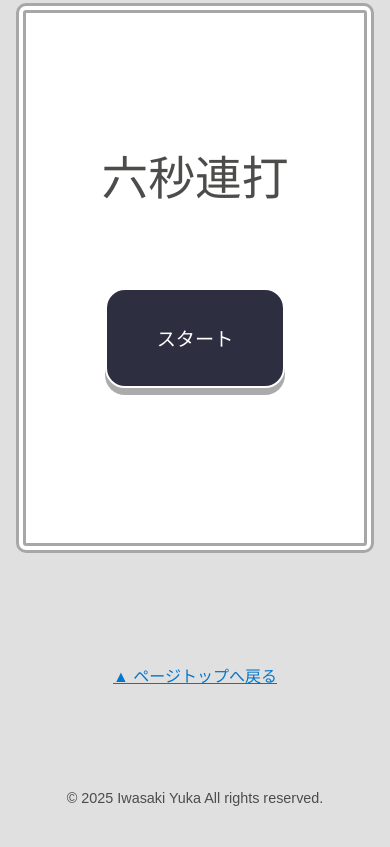
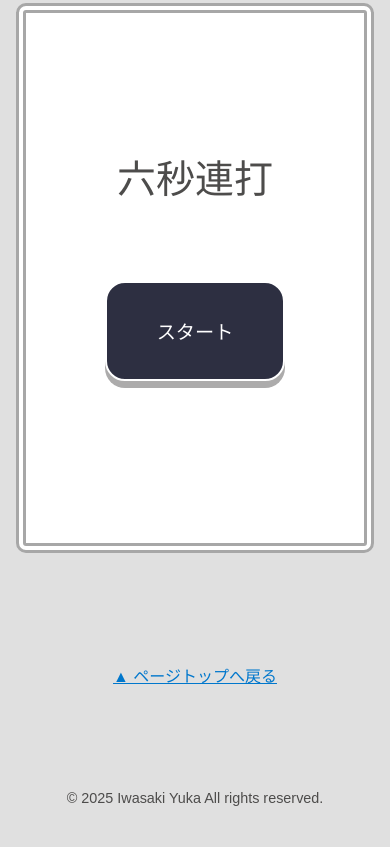
Before and after one commit to Iwasaki-Y0125/Portfolio, a plain HTML site: page index.html in a window 390 px wide. Shown: the part 3037-3884 px from the top of the page. Drawn offline with Linux system fonts and the light colour scheme; a web font is replaced by a local one.

Commit message:
Update style.css

```diff
--- a/style.css
+++ b/style.css
@@ -416,7 +416,7 @@ p {
 }
 
 #rendatitle {
-  font-size: clamp(1.5rem, 12vw, 4rem);
+  font-size: clamp(1.5rem, 10vw, 4rem);
   /* clamp(最小値, 推奨値（可変）, 最大値) */
   font-family: "JF-Dot-k12x10", "游ゴシック", sans-serif;
   transform: translateY(-3rem);
```
